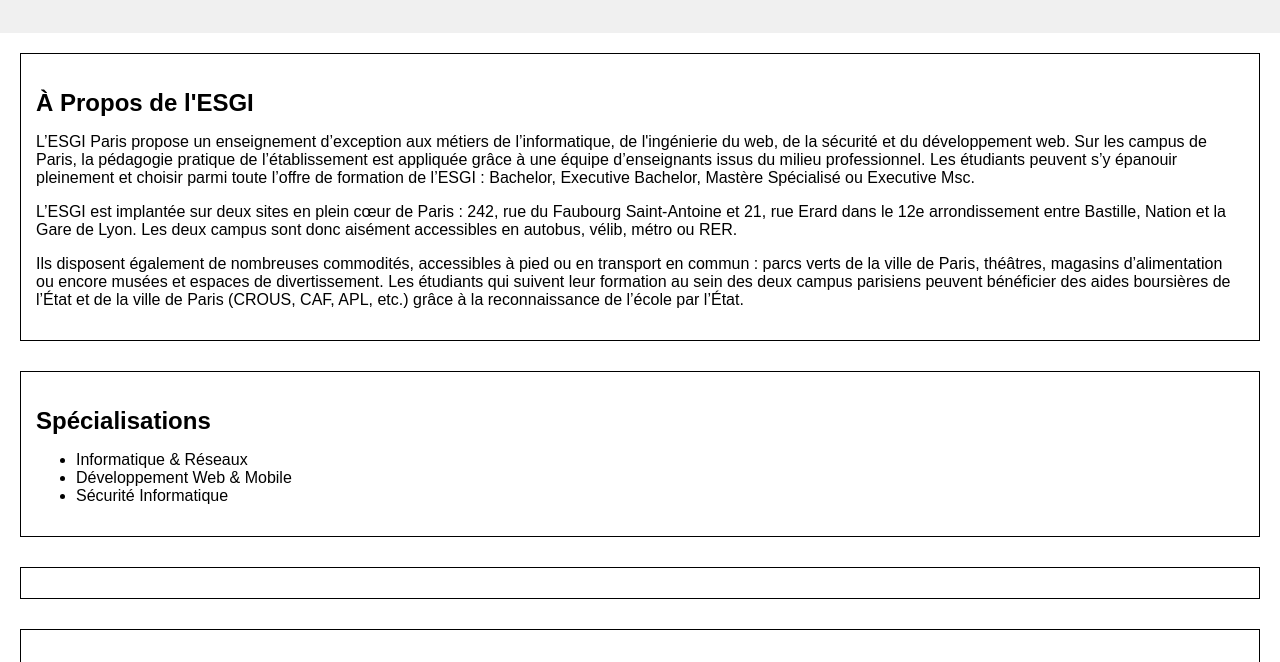
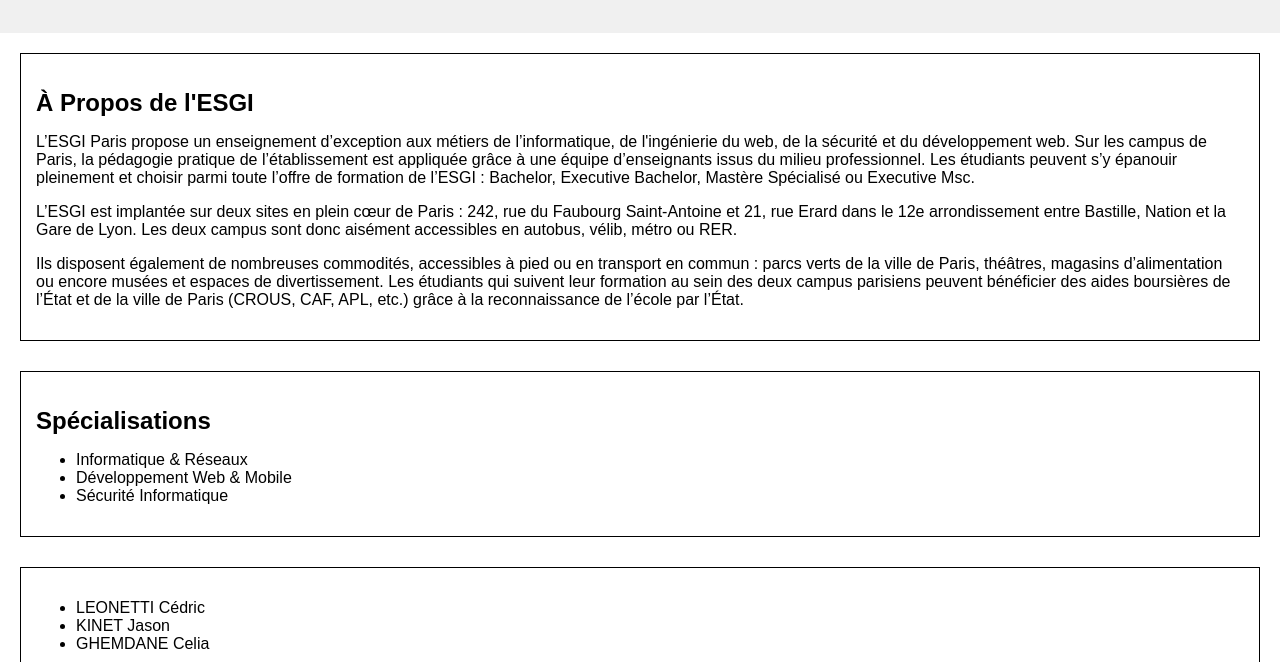
Before and after one commit to Cedric666666/Git-partiel-Groupe6, a plain HTML site: page index.html in a window 1280 px wide. Shown: the part 121-783 px from the top of the page. Drawn offline with Linux system fonts and the light colour scheme.

Commit message:
Add bulleted list in section La meilleure équipe d'étudiants

```diff
--- a/index.html
+++ b/index.html
@@ -32,6 +32,11 @@
     </section>
 
     <section id="La meilleure équipe d’étudiants">
+      <ul>
+        <li>LEONETTI Cédric</li>
+        <li>KINET Jason</li>
+        <li>GHEMDANE Celia</li>
+      </ul>
     </section>
 
     <section id="address">
```
